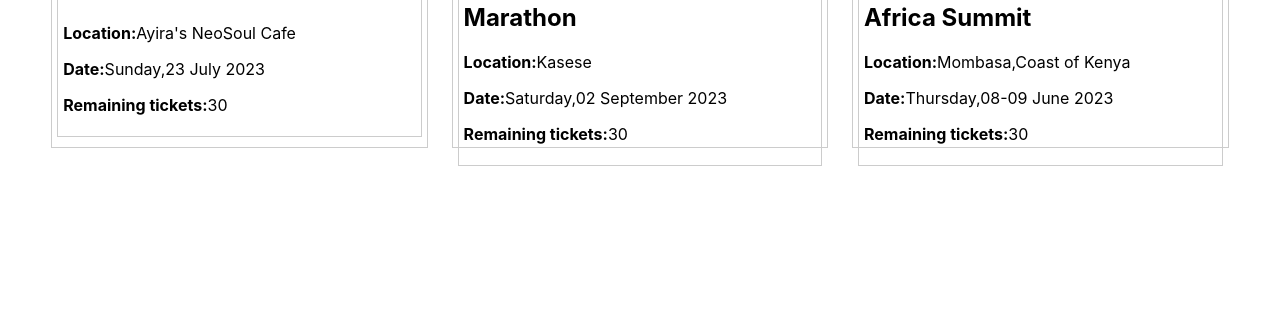
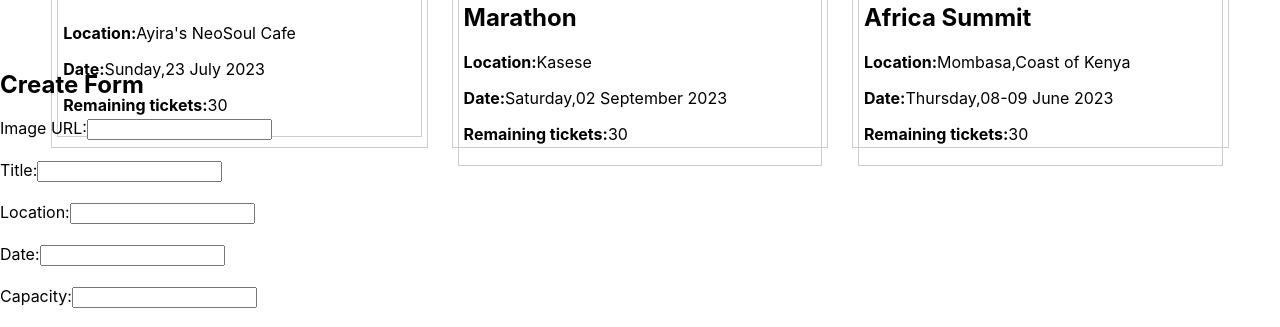
Before and after one commit to Pat-Nganga/Ticketing-App, a React (Create React App) app: page / in a window 1280 px wide. Shown: the part 2630-2957 px from the top of the page. Before the commit the page ends 2796 px from the top, so only its background shows below. Built offline with nearby package versions, Linux system fonts and the light colour scheme; data requests are answered from the project's data file.

Commit message:
Create functionality

```diff
--- a/db.json
+++ b/db.json
@@ -104,7 +104,7 @@
       "name": "Kike Neuro - Soul With Patience Shalom",
       "location": "Arbor Place,Lavington",
       "date": "Sunday,09 July 2023",
-      "image":"https://www.ticketsasa.com/components/com_enmasse/upload/2023_07_09_KIKe_Neuro-Soul_with_Patience_Shalom_July_2023.png1681753359.jpg",
+      "image": "https://www.ticketsasa.com/components/com_enmasse/upload/2023_07_09_KIKe_Neuro-Soul_with_Patience_Shalom_July_2023.png1681753359.jpg",
       "capacity": "30",
       "available_tickets": "10"
     },
@@ -135,5 +135,6 @@
       "capacity": "30",
       "available_tickets": "10"
     }
+
   ]
 }
--- a/src/components/App.js
+++ b/src/components/App.js
@@ -1,18 +1,16 @@
-
 import React from 'react';
 import NavBar from './NavBar';
 import TicketList from './TicketList';
-
+import NewTicketForm from './NewTicketForm';
 
 function App() {
 
   return (
+    <>
     <TicketList/>
+    <NewTicketForm />
+    </>
   )
-
-
-
-
 }
 
 export default App;
--- /dev/null
+++ b/src/components/NewTicketForm.js
@@ -0,0 +1,110 @@
+// Here is the create function to create and add a new ticket
+
+import React, { useState } from "react";
+
+function NewTicketForm() {
+  const [image, setImage] = useState("");
+  const [title, setTitle] = useState("");
+  const [location, setLocation] = useState("");
+  const [date, setDate] = useState("");
+  const [capacity, setCapacity] = useState("");
+
+
+  const handleSubmit = (event) => {
+    event.preventDefault();
+
+    const newTicket = {
+      image,
+      title,
+      location,
+      date,
+      capacity,
+
+    };
+
+    fetch("http://localhost:4300/tickets", {
+      method: "POST",
+      headers: {
+        "Content-Type": "application/json",
+      },
+      body: JSON.stringify(newTicket),
+    })
+      .then((response) => response.json())
+      .then((data) => console.log(data))
+      .catch((error) => console.error(error));
+
+    // Clear form inputs
+    setImage("");
+    setTitle("");
+    setLocation("");
+    setDate("");
+    setCapacity("");
+
+
+  };
+
+  return (
+<>
+<h2>Create Form</h2>
+    <form onSubmit={handleSubmit}>
+      <div>
+        <label htmlFor="image">Image URL:</label>
+        <input
+          id="title"
+          type="text"
+          value={image}
+          onChange={(event) => setTitle(event.target.value)}
+        />
+      </div>
+      <br />
+
+      <div>
+        <label htmlFor="title">Title:</label>
+        <input
+          id="title"
+          type="text"
+          value={title}
+          onChange={(event) => setTitle(event.target.value)}
+        />
+      </div>
+      <br/>
+
+      <div>
+        <label htmlFor="location">Location:</label>
+        <input
+          id="location"
+          value={location}
+          onChange={(event) => setLocation(event.target.value)}
+        />
+      </div>
+      <br/>
+
+      <div>
+        <label htmlFor="date">Date:</label>
+        <input
+          id="date"
+          type="text"
+          value={date}
+          onChange={(event) => setDate(event.target.value)}
+        />
+      </div>
+      <br />
+
+      <div>
+        <label htmlFor="capacity">Capacity:</label>
+        <input
+          id="capacity"
+          type="number"
+          value={capacity}
+          onChange={(event) => setCapacity(event.target.value)}
+        />
+      </div>
+      <br />
+
+      <button type="submit">Add Ticket</button>
+    </form>
+    </>
+  );
+}
+
+export default NewTicketForm;
--- a/src/components/TicketList.js
+++ b/src/components/TicketList.js
@@ -47,6 +47,7 @@ function TicketList() {
               <p className="ticket-date"><strong>Date:</strong>{ticket.date}</p>
               <p className="ticket-capacity">
                <strong> Remaining tickets:</strong>{ticket.capacity}
+
               </p>
 
             </div>
```
